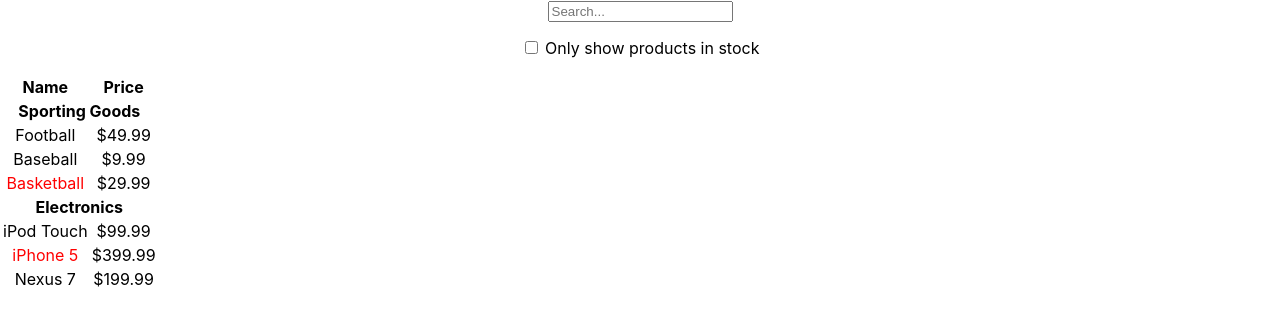
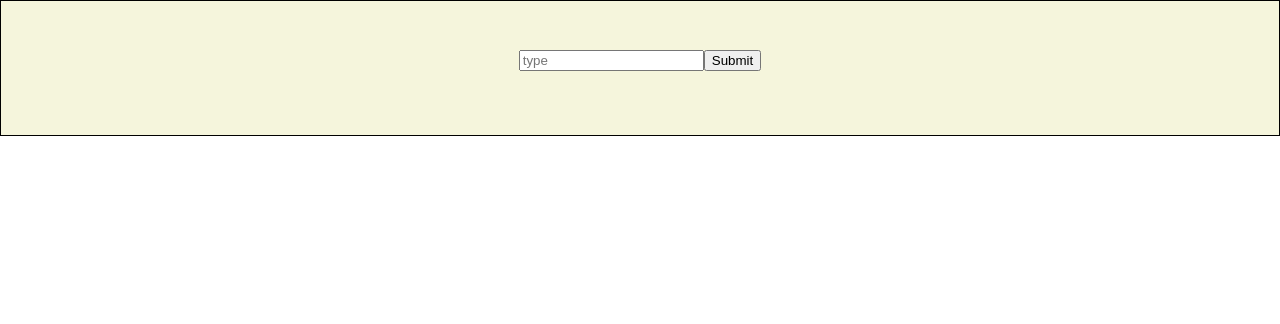
Before and after one commit to nashitshayan/react-practice, a React (Create React App) app in the folder codeEvolution/: page / in a window 1280 px wide. Shown: the top 324 px of the page. Built offline with nearby package versions, Linux system fonts and the light colour scheme.

Commit message:
add and display tasks

```diff
--- a/codeEvolution/package.json
+++ b/codeEvolution/package.json
@@ -9,6 +9,7 @@
     "react": "^18.0.0",
     "react-dom": "^18.0.0",
     "react-scripts": "5.0.0",
+    "uniqid": "^5.4.0",
     "web-vitals": "^2.1.4"
   },
   "scripts": {
--- a/codeEvolution/src/App.js
+++ b/codeEvolution/src/App.js
@@ -1,23 +1,24 @@
-import logo from './logo.svg';
+// import logo from './logo.svg';
 import './App.css';
-import Greet from './components/Greet';
-import Welcome from './components/Welcome';
-import Counter from './components/Counter';
-import FunctionClick from './components/FunctionClick';
-import ClassClick from './components/ClassClick';
-import EventBind from './components/EventBind';
-import ParentComponent from './components/ParentComponent';
-import NameList from './components/NameList';
-import Stylesheet from './components/Stylesheet';
-import Form from './components/Form';
-import LifecycleA from './components/LifecycleA';
-import Clock from './components/Clock';
-import Products from './components/Products';
-
+// import Greet from './components/Greet';
+// import Welcome from './components/Welcome';
+// import Counter from './components/Counter';
+// import FunctionClick from './components/FunctionClick';
+// import ClassClick from './components/ClassClick';
+// import EventBind from './components/EventBind';
+// import ParentComponent from './components/ParentComponent';
+// import NameList from './components/NameList';
+// import Stylesheet from './components/Stylesheet';
+// import Form from './components/Form';
+// import LifecycleA from './components/LifecycleA';
+// import Clock from './components/Clock';
+// import Products from './components/Products';
+import Tasks from './components/Tasks';
 function App() {
 	return (
 		<div className='App'>
-			<Products />
+			<Tasks />
+			{/* <Products /> */}
 			{/* <Clock /> */}
 			{/* <LifecycleA /> */}
 
--- /dev/null
+++ b/codeEvolution/src/components/Overview.js
@@ -0,0 +1,12 @@
+import React from 'react';
+
+export default function Overview(props) {
+	const { tasks } = props;
+	return (
+		<ul>
+			{tasks.map((task) => (
+				<li key={task.id}>{task.text}</li>
+			))}
+		</ul>
+	);
+}
--- /dev/null
+++ b/codeEvolution/src/components/Tasks.js
@@ -0,0 +1,59 @@
+import React, { Component } from 'react';
+import Overview from './Overview';
+import uniqid from 'uniqid';
+class Tasks extends Component {
+	constructor(props) {
+		super(props);
+
+		this.state = {
+			task: {
+				text: '',
+				id: uniqid(),
+			},
+			tasks: [],
+		};
+	}
+	handleTaskInput = (e) => {
+		this.setState({
+			task: {
+				text: e.target.value,
+				id: this.state.task.id,
+			},
+		});
+	};
+	addTask = (e) => {
+		this.setState({
+			tasks: [...this.state.tasks, this.state.task],
+			task: {
+				text: '',
+				id: uniqid(),
+			},
+		});
+		e.preventDefault();
+	};
+
+	render() {
+		const { task, tasks } = this.state;
+		const box = {
+			border: '1px solid black',
+			backgroundColor: 'beige',
+			padding: '3rem',
+		};
+		return (
+			<div style={box}>
+				<form onSubmit={this.addTask}>
+					<input
+						type='text'
+						placeholder='type'
+						onChange={this.handleTaskInput}
+						value={task.text}
+					/>
+					<button type='submit'>Submit</button>
+				</form>
+				<Overview tasks={tasks} />
+			</div>
+		);
+	}
+}
+
+export default Tasks;
```
Also changed, not shown: 1 other file (tests, documents, lock files or other folders).
